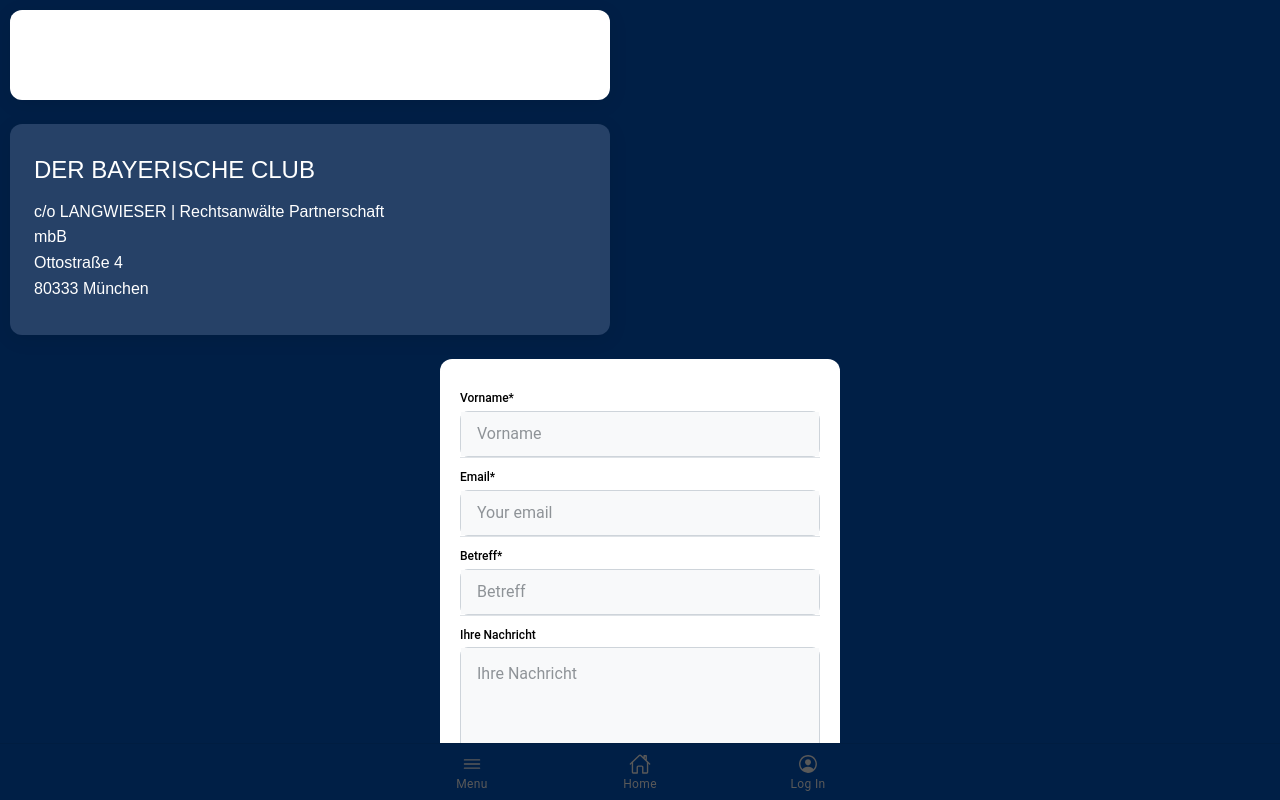
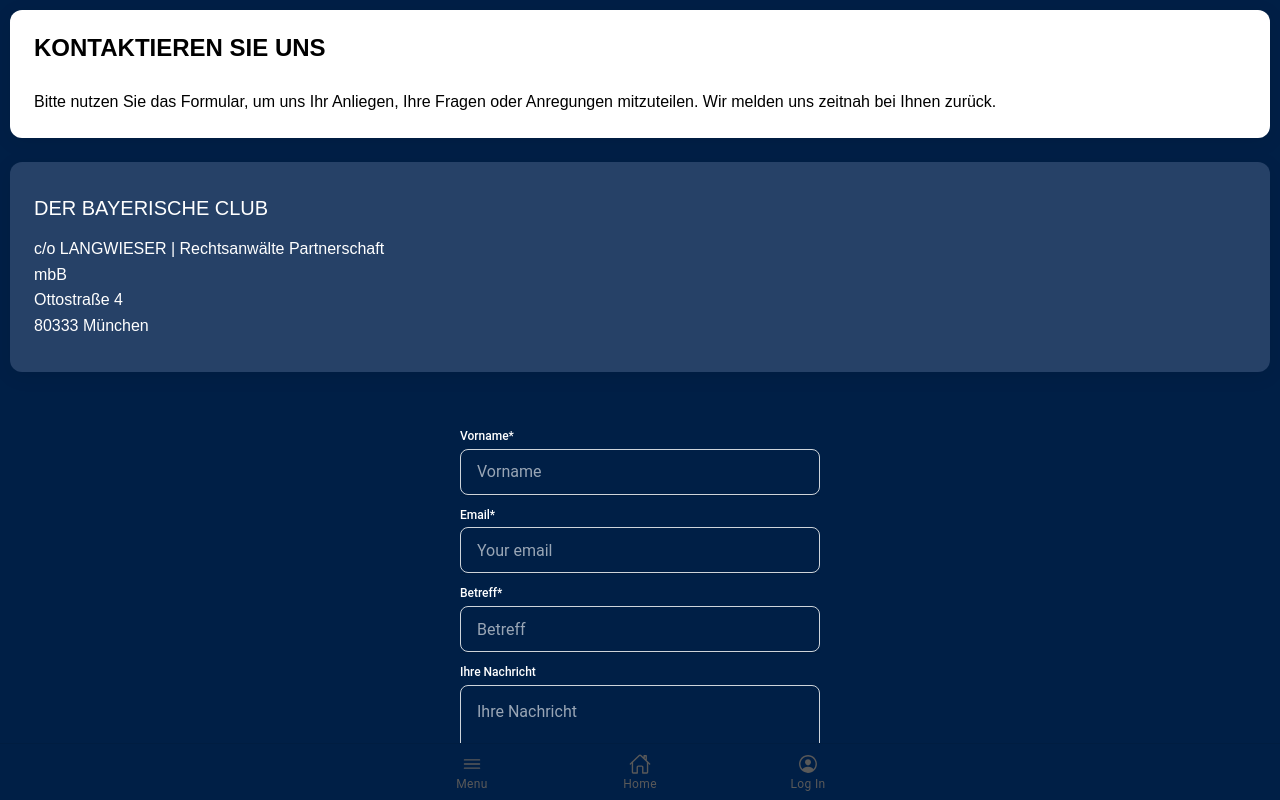
Before and after one commit to fahadcse501/Der-Bayerische-Club, a React (Vite) app: page /contact in a window 1280 px wide. Built offline with nearby package versions, Linux system fonts and the light colour scheme.

Commit message:
first relesed version ui fix

```diff
--- a/src/pages/Contact.css
+++ b/src/pages/Contact.css
@@ -1,3 +1,4 @@
+
 
 .contact-page .login-content {
   --background: var(--ion-background-color);
@@ -10,13 +11,38 @@
 .contact-page ion-card:nth-child(1) ion-card-content, .contact-page ion-card:nth-child(1) ion-card-header {
 
     margin: 0 !important;
-    padding: 0 !important;
 }
 
+.contact-page ion-card:nth-child(1) ion-card-title {
+    font-family: 'Poppins', sans-serif;
+    font-size: 1.5rem;
+    margin-bottom: 10px;
+    font-weight: 600;
+    color: black;
+}
+
+.contact-page ion-card:nth-child(1) ion-card-title {
+    font-size: 1.5rem;
+    margin-bottom: 10px;
+    font-weight: 600;
+    color: black;
+}
 /* Card Styling */
 
+.contact-page ion-card:nth-child(1) ion-card-content {
+    margin-bottom: 10px;
+    color: #000000;
+}
+
+.contact-page ion-card:nth-child(2) ion-card-content {
+    font-family: sans-serif;
+    font-size: 1rem;
+    margin-bottom: 10px;
+    font-weight: 400;
+    color: #ffffff;
+}
+
 .contact-page  ion-card {
-  /* --background: #ffffff; */
   border-radius: 12px;
   box-shadow: 0 4px 20px rgba(0, 0, 0, 0.08);
   margin-bottom: 1.5rem;
@@ -27,15 +53,9 @@
   padding-bottom: 0.5rem;
 }
 
-.contact-page ion-card-title {
-  font-size: 1.5rem;
-  font-weight: 600;
-  color: #343a40;
-}
 
 .contact-page ion-card-content {
   padding: 0.5rem 1.5rem 1.5rem;
-  color: #6c757d;
   line-height: 1.6;
 }
 
@@ -44,28 +64,28 @@
   max-width: 600px;
   margin: 0 auto;
   padding: 1.5rem;
-  background: #ffffff;
+  /* background: #ffffff; */
   border-radius: 12px;
   /* box-shadow: 0 4px 20px rgba(0, 0, 0, 0.08); */
 }
 
 .contact-page  ion-item {
-  --background: transparent;
-  --border-color: #dee2e6; /* subtle border for input items */
-  --highlight-color-focused: var(--ion-color-primary);
+  /* --background: transparent; */
+  /* --border-color: #dee2e6; / */
+  /* --highlight-color-focused: var(--ion-color-primary); */
   --padding-start: 0;
   --inner-padding-end: 0;
 }
 
 .contact-page  ion-label {
   font-weight: 500;
-  color: #495057;
+  color: #ffffff !important;
   font-size: 0.9rem;
   padding-bottom: 0.3rem;
 }
 
 .contact-page  ion-input, .contact-page ion-textarea {
-  --background: #f8f9fa;
+  /* --background: #f8f9fa; */
   --padding-start: 1rem;
   --padding-end: 1rem;
   --padding-top: 0.75rem;
@@ -73,7 +93,7 @@
   border-radius: 8px;
   border: 1px solid #ced4da;
   margin-top: 0.5rem;
-  color: #495057;
+  color: #ffffff;
 }
 
 .contact-page  ion-input.ion-touched, .contact-page  ion-textarea.ion-touched {
@@ -99,17 +119,3 @@
   --box-shadow: none;
   color: #6c757d;
 }
-
-/* Optional: Additional styling for better alignment on larger screens */
-@media (min-width: 768px) {
-  .contact-page .login-content {
-    display: flex;
-    flex-direction: column;
-    align-items: center;
-  }
-
-  .contact-page  ion-card {
-    width: 100%;
-    max-width: 600px;
-  }
-}
--- a/src/pages/Geschichte.css
+++ b/src/pages/Geschichte.css
@@ -10,7 +10,7 @@
     color: #264167;
     font-weight: 700;
     text-transform: uppercase;
-    line-height: 1.2;
+    line-height: 1.5rem;
     font-size: 1rem;
     margin-top: -5px;
     margin-bottom: -5px;
@@ -20,8 +20,9 @@
     font-weight: 400;
     text-transform: uppercase;
     font-size: 0.9rem;
-    margin-top: -5px;
+    /* margin-top: 5px; */
     margin-bottom: 10px;
+    line-height: 1.2rem;
     }
 .geschichte ion-card ion-card-content {
     color: #ffffff;
@@ -33,12 +34,13 @@
 }
 
 .geschichte ion-card:nth-child(1) ion-card-header { --background: #001F46; }
-.geschichte ion-card:nth-child(1) ion-card-header ion-card-title {
+
+.head-title{
     color: #ffffff;
-    font-weight: 700;
+    font-weight: 500;
     text-transform: uppercase;
     line-height: 1.2;
-    font-size: 1rem;
-    margin-top: -5px;
-    margin-bottom: -5px;
+    font-size: 1.2rem;
+   padding: 40px 20px 0  20px;
+
 }
--- a/src/pages/Geschichte.tsx
+++ b/src/pages/Geschichte.tsx
@@ -9,11 +9,7 @@
     <IonPage>
       <IonContent fullscreen class="page-color geschichte">
 
-   <IonCard>
-    <IonCardHeader>
-      <IonCardTitle class="head-title">Der Bayerische Club – Geschichte und Selbstverständnis</IonCardTitle>
-    </IonCardHeader>
-  </IonCard>
+       <div className='head-title'>Der Bayerische Club – Geschichte und Selbstverständnis</div>
 
   <IonCard>
     <IonCardHeader>
--- a/src/pages/Menu.css
+++ b/src/pages/Menu.css
@@ -1,6 +1,6 @@
 
 .menu-page ion-list {
-  --ion-background-color: transparent; /* Makes the list background transparent */
+  /* --ion-background-color: transparent; */
   /* White background for the list itself */
   border-radius: 12px; /* Rounded corners for a softer, modern feel */
   box-shadow: 0 4px 12px rgba(0, 0, 0, 0.08); /* Subtle shadow for depth */
```
